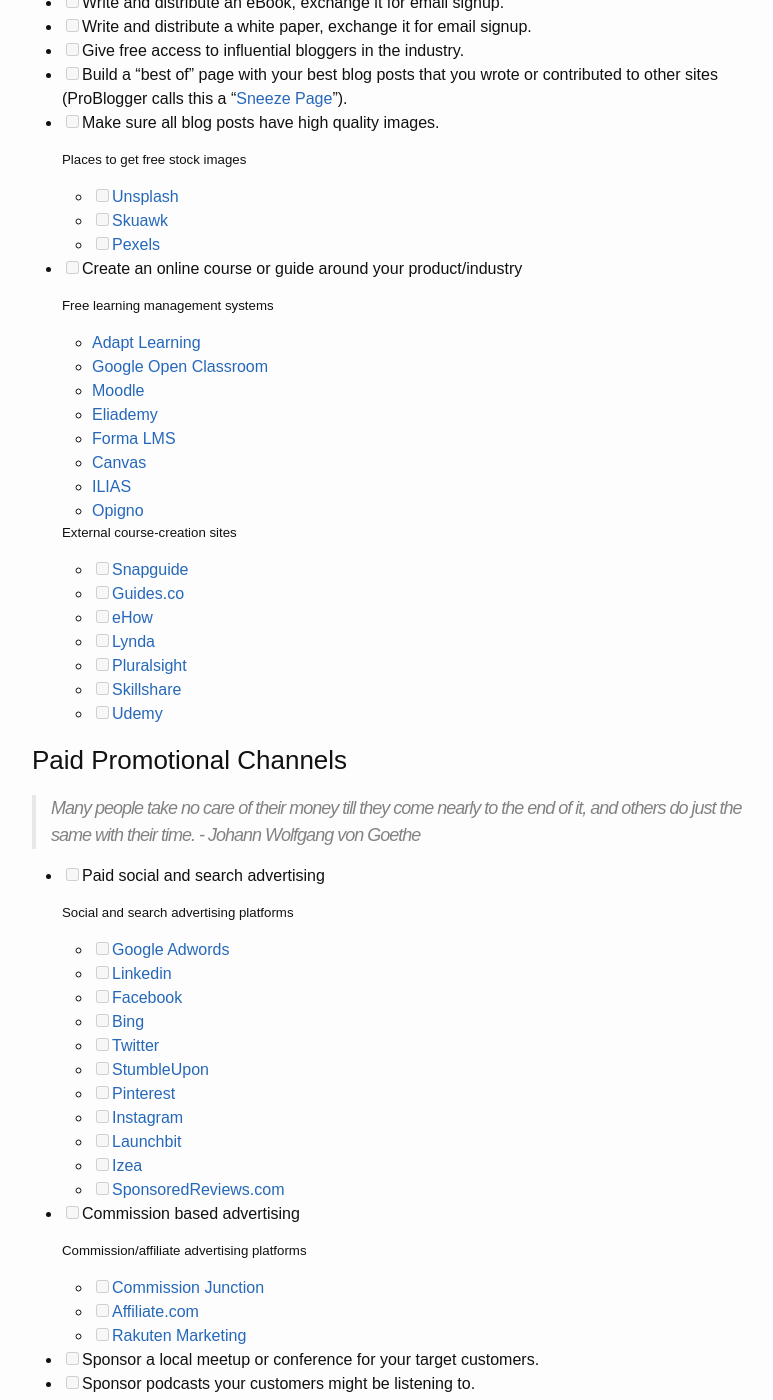
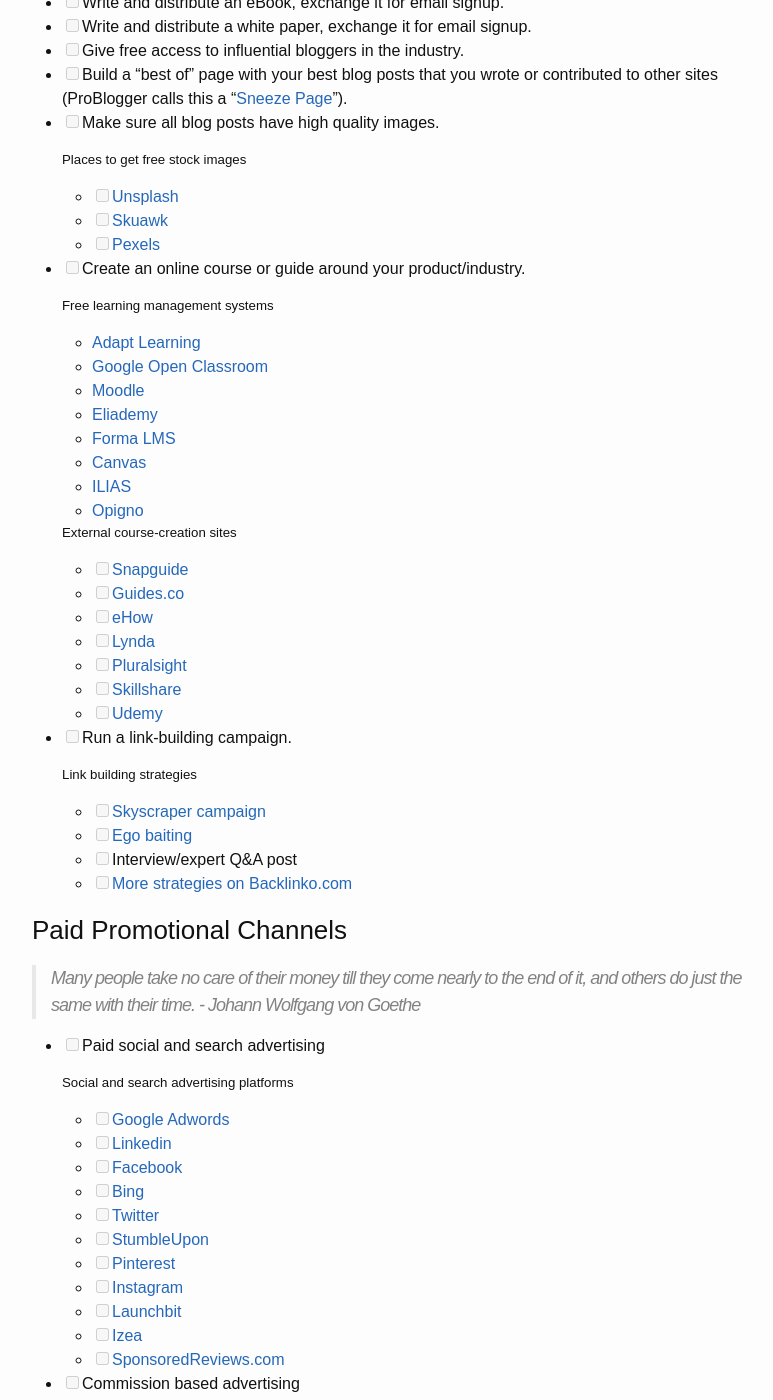
Before and after one commit to draftdev/startup-marketing-checklist, a Jekyll site: the page built from marketing-checklist.md, in a window 1280 px wide and 1400 px high, scrolled down 4575 px. Shown: the whole window, without its empty margins (238-1011 px from the left). Built offline with Jekyll 4.4.1, drawn with Linux system fonts in a browser that asks for light colours; comment, search, counter and statistics services are not loaded; some of the changed text lies outside the part shown.

Commit message:
Adding landing page and some link-building tips

```diff
--- a/_posts/2017-08-15-landing-page-tools.markdown
+++ b/_posts/2017-08-15-landing-page-tools.markdown
@@ -34,6 +34,8 @@
 
 - **[LandingFolio](http://www.landingfolio.com/)** - While LandingFolio isn't a tool for making landing pages, it does have a lot of examples you can use as inspiration for your landing page.
 
+- **[Launchaco](http://launchaco.com/build/)**
+
 - **[Launchrock](https://www.launchrock.com/)** - Really simple, but kind of limited because of that. Still, Launchrock is a good option when you just want to collect email addresses on a "Coming Soon" page.
 
 - **[Leadpages](https://www.leadpages.net/welcome)**
--- a/marketing-checklist.md
+++ b/marketing-checklist.md
@@ -117,7 +117,7 @@
   - [ ] [Squarespace](https://www.squarespace.com/)
   - [ ] [Wordpress.com](https://wordpress.org/)
 
-- [ ] Research keywords that you'd like your site/blog to rank for.
+- [ ] Research keywords that you'd like your site/blog to rank for ()
 - [ ] Create anchor posts or pages for keywords you'd like to rank for.
 - [ ] Have a blog post brainstorming session:
 
@@ -189,7 +189,7 @@
   - [ ] [Skuawk](http://skuawk.com/index.html)
   - [ ] [Pexels](https://www.pexels.com/)
 
-- [ ] Create an online course or guide around your product/industry
+- [ ] Create an online course or guide around your product/industry.
 
   ##### Free learning management systems
   - [Adapt Learning](https://www.adaptlearning.org/)
@@ -209,6 +209,14 @@
   - [ ] [Pluralsight](https://www.pluralsight.com/teach)
   - [ ] [Skillshare](https://www.skillshare.com/)
   - [ ] [Udemy](https://www.udemy.com/)
+
+- [ ] Run a link-building campaign.
+
+  ##### Link building strategies
+  - [ ] [Skyscraper campaign](http://backlinko.com/skyscraper-technique)
+  - [ ] [Ego baiting](http://pointblankseo.com/egobait-guide)
+  - [ ] Interview/expert Q&A post
+  - [ ] [More strategies on Backlinko.com](http://backlinko.com/link-building)
 
 ### Paid Promotional Channels
 
```
